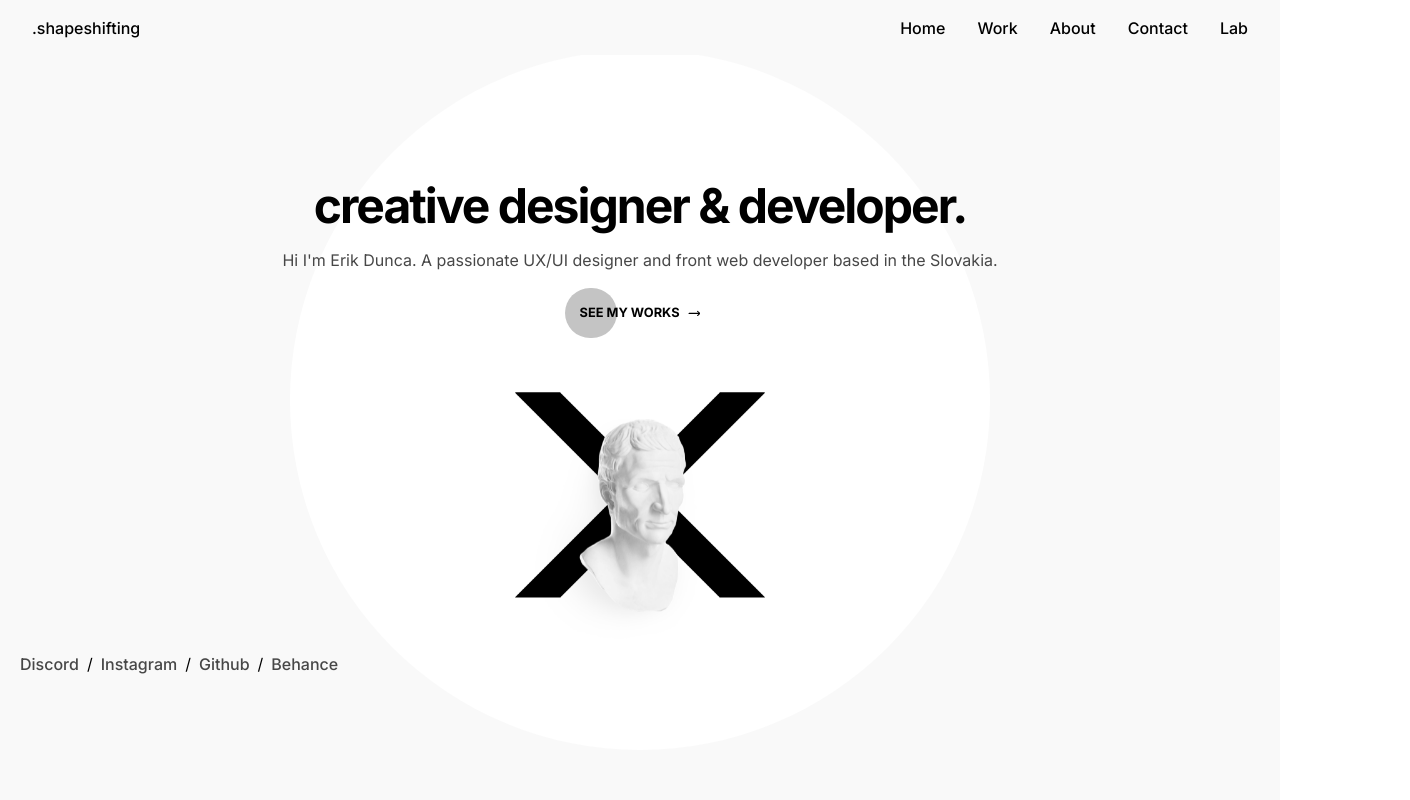
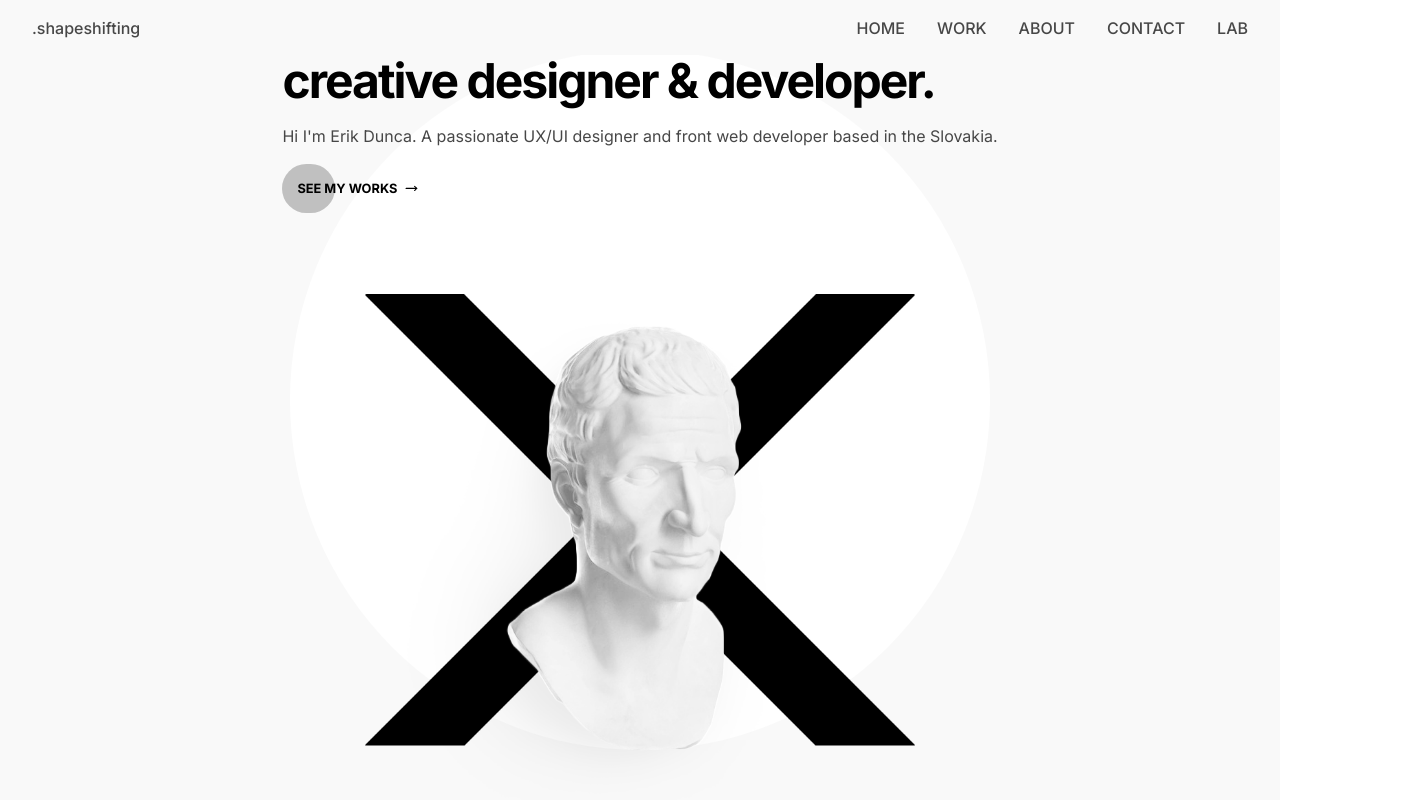
Before and after one commit to meikys/portfolio, a Next.js app: page / in a window 1280 px wide. Shown: the top 800 px of the page, 1410 px wide, since content can reach past the window. Built offline with nearby package versions, Linux system fonts and the light colour scheme.

Commit message:
edit: zarovnanie, vycentrovanie a velkost obrazkov na lg obrazovkach

```diff
--- a/src/components/Hero.tsx
+++ b/src/components/Hero.tsx
@@ -12,12 +12,12 @@ import Button from "./ui/Button";
 export default function Hero() {
   return (
     <section
-      className="flex justify-center items-center px-5 bg-[var(--bg-secondary)] min-h-screen"
+      className="flex justify-center items-center px-5 bg-[var(--bg-secondary)] min-h-screen ios-pb"
       id="hero"
     >
       <div className="absolute top-1/2 left-1/2 lg:shadow-none w-[80vw] max-w-[700px] aspect-square bg-white rounded-full transform -translate-x-1/2 -translate-y-1/2 -z-0"></div>
-      <div className="container flex flex-col lg:flex-row lg:flex-wrap justify-center items-center gap-[32px] ios-pb max-h-screen">
-        <div className="relative flex flex-col items-center text-center lg:text-left gap-[16px] z-20">
+      <div className="container flex flex-col lg:flex-row lg:flex-wrap justify-center items-center gap-[32px] max-h-screen">
+        <div className="relative flex flex-col items-center lg:items-start text-center gap-[16px] z-20">
         <h1 className="text-[3rem] tracking-[-2px] leading-[110%] font-bold">
           {HeroText.title}
         </h1>
@@ -43,7 +43,7 @@ export default function Hero() {
     objectFit="contain"
     className="absolute top-0 left-0"
   />
-  <div className="relative w-[250px] h-[250px] mx-auto">
+  <div className="relative w-[250px] h-[250px] lg:w-[550px] lg:h-[550px] mx-auto">
     <Image
       src="/caesar.png"
       alt="Hero Image"
--- a/src/components/Navigation.tsx
+++ b/src/components/Navigation.tsx
@@ -96,7 +96,7 @@ export default function Navigation() {
           className={`menu-bar fixed top-0 w-full z-50 transition-colors duration-100 ${
             isOnFooter
               ? "bg-black text-white"
-              : "bg-[var(--bg-secondary)] text-black"
+              : "bg-[var(--bg-secondary)] text-[#474747]"
           }`}
         >
           <div className="menu-logo">
@@ -108,7 +108,7 @@ export default function Navigation() {
             </Link>
           </div>
           <div className="menu-open">
-            <ul className="hidden lg:flex flex-row gap-[32px] font-[500]">
+            <ul className="hidden lg:flex flex-row gap-[32px] font-[500] text-[#474747] uppercase">
               {NavLinks.map((link, index) => (
                 <li className="flex" key={index}>
                   <Link href={link.path}>{link.label}</Link>
--- a/src/components/Projects.tsx
+++ b/src/components/Projects.tsx
@@ -39,7 +39,7 @@ export default function Projects() {
               width={800}
               height={800}
               alt={title}
-              className="relative top-0 w-[100%] max-w-[100vw] -translate-y-5 z-20 -rotate-y-20 shadow-xl"
+              className="relative top-0 max-w-[100vw] -translate-y-5 z-20 -rotate-y-20 shadow-xl"
             />
             <div className={`absolute bottom-0 w-[300px] h-[230px] ${bgColor} z-10 opacity-50}`} />
           </div>
```
